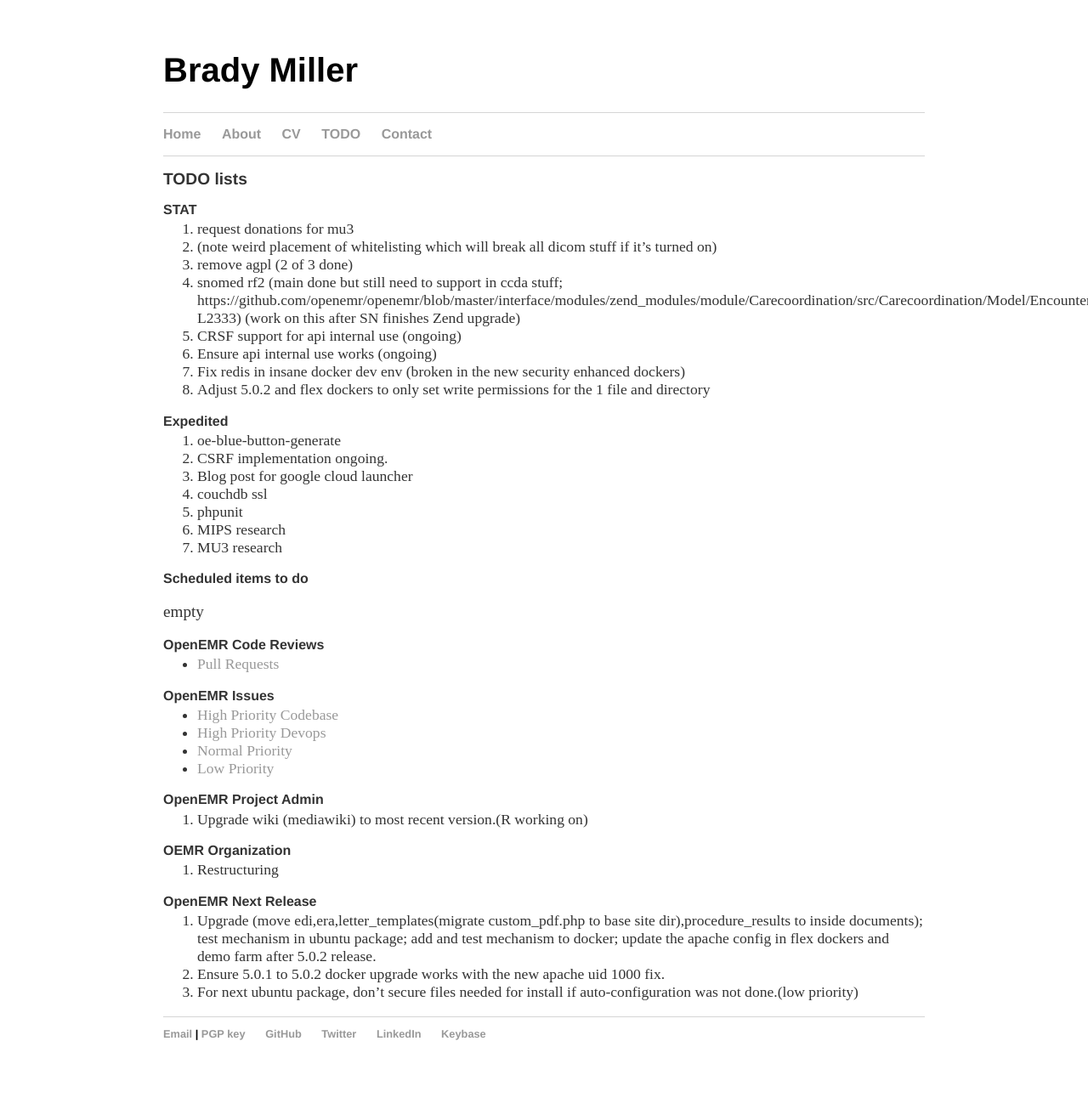
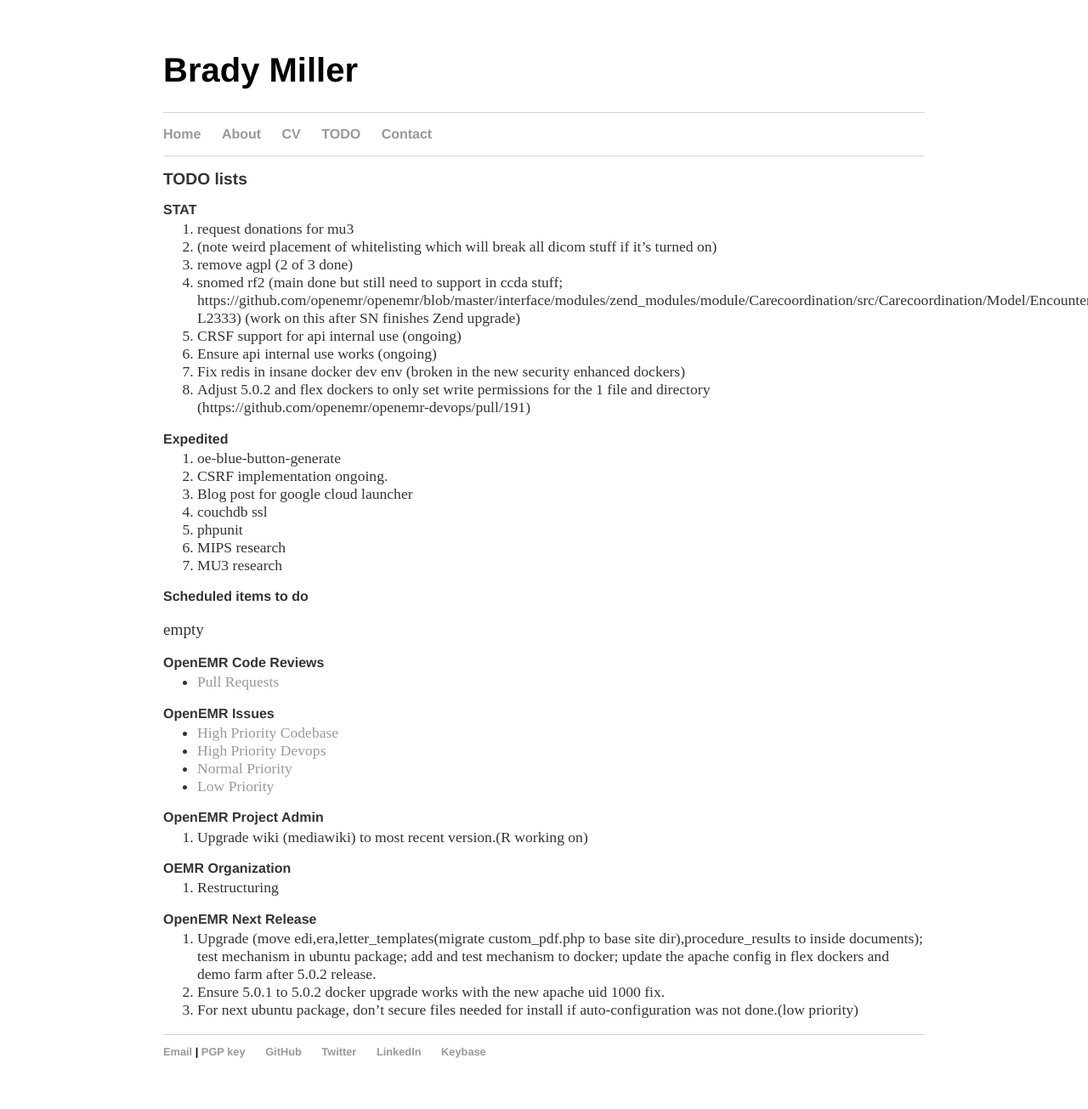
Before and after one commit to bradymiller/bradymiller.github.io, a Jekyll site: the page built from todo/index.md, in a window 1280 px wide. Shown: the whole page at 85% size. Built offline with Jekyll 4.4.1, drawn with Linux system fonts in a browser that asks for light colours; our own code applies the rules of GitHub Pages for plain Markdown files; before the commit the page ends 1284 px from its top, so only the background shows below that; some of the changed lines change nothing that is shown.

Commit message:
Update index.md

```diff
--- a/todo/index.md
+++ b/todo/index.md
@@ -11,7 +11,7 @@
 1. CRSF support for api internal use (ongoing)
 1. Ensure api internal use works (ongoing)
 1. Fix redis in insane docker dev env (broken in the new security enhanced dockers)
-1. Adjust 5.0.2 and flex dockers to only set write permissions for the 1 file and directory
+1. Adjust 5.0.2 and flex dockers to only set write permissions for the 1 file and directory (https://github.com/openemr/openemr-devops/pull/191)
 
 ### Expedited
 1. oe-blue-button-generate
```
